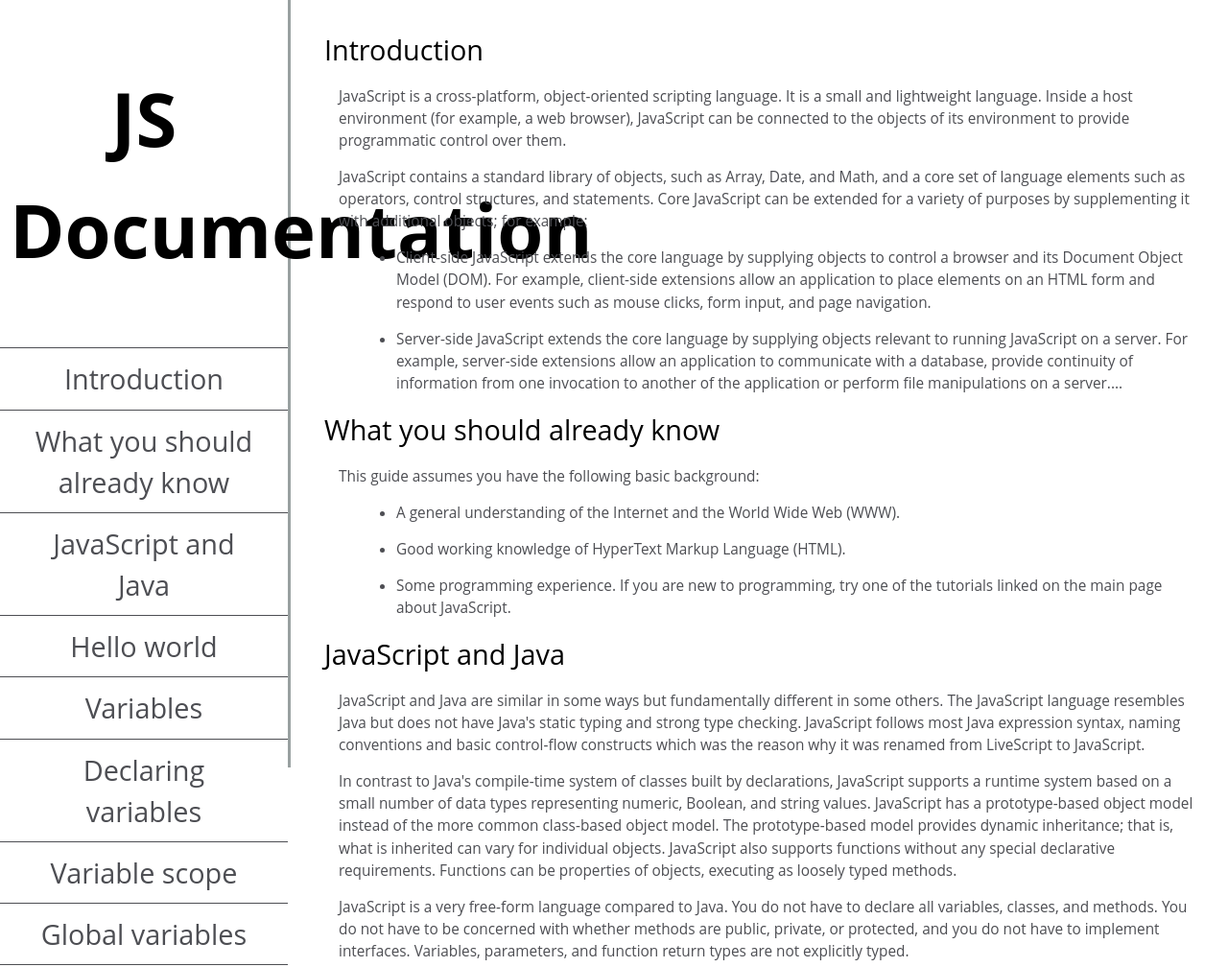
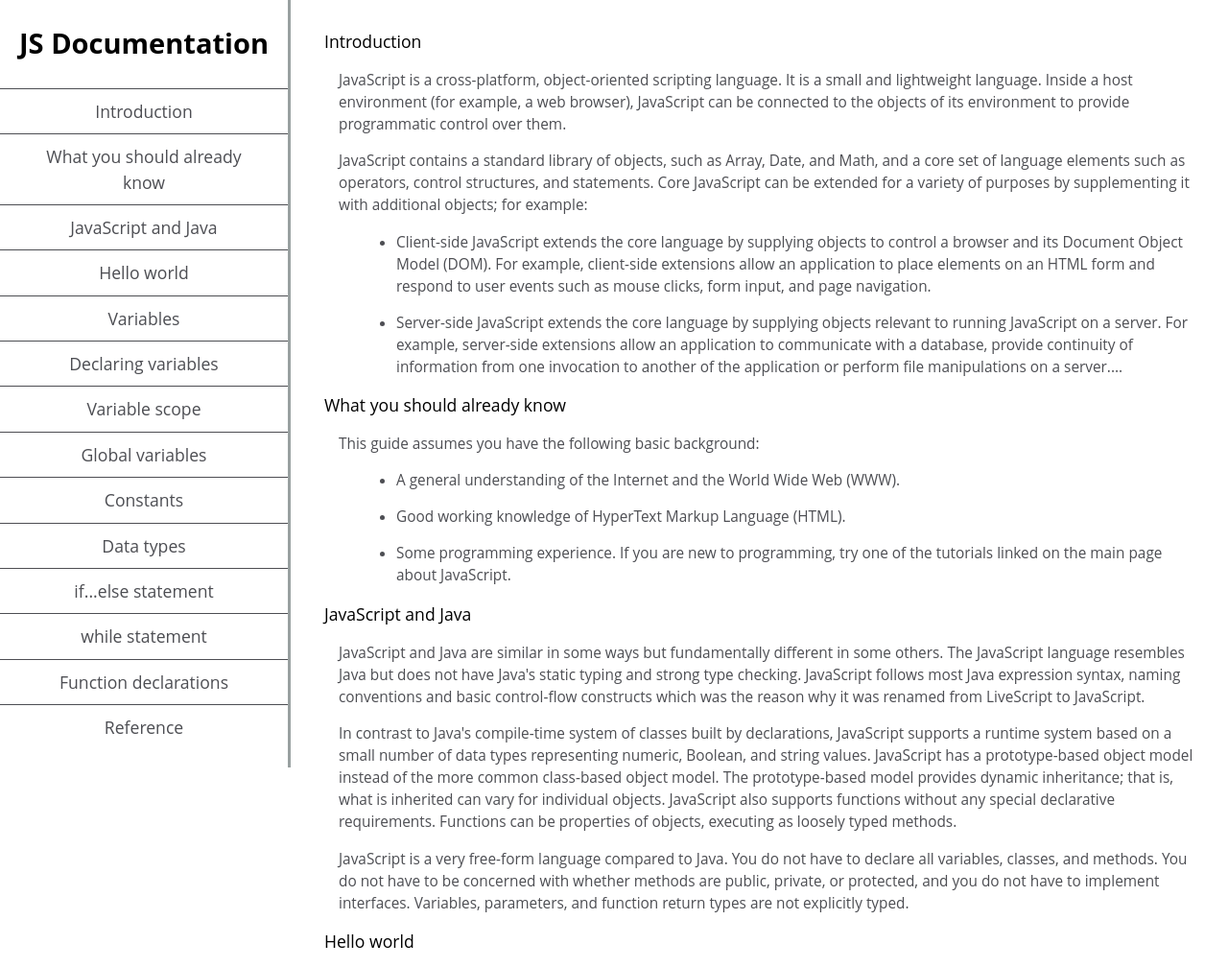
Before and after one commit to Uzair-Manzoor/MV-Collab-Uzair-Bolaji, a plain HTML site: page index.html in a window 1280 px wide. Shown: the top 1008 px of the page at 96% size. Drawn offline with Linux system fonts and the light colour scheme.

Commit message:
modified html and css

```diff
--- a/css/style.css
+++ b/css/style.css
@@ -21,7 +21,7 @@ header {
     color: black;
     margin: 10px;
     text-align: center;
-    font-size: 1.8em;
+    font-size: 1.1em;
     font-weight: thin;
   }
 
--- a/index.html
+++ b/index.html
@@ -30,7 +30,7 @@
         <ul>
           <li class="nav-link"><a href="#introduction">Introduction</a></li>
           <li class="nav-link"><a href="#what-you">What you should already know</a></li>
-          <li class="nav-link"><a href="#javaScript-and-java">JavaScript and Java</a></li>
+          <li class="nav-link"><a id="  javaScript_and_Java" href="#javaScript-and-java">JavaScript and Java</a></li>
           <li class="nav-link"><a href="#hello-world">Hello world</a></li>
           <li class="nav-link"><a href="#variables">Variables</a></li>
           <li class="nav-link"><a href="#declaring-variables">Declaring variables</a></li>
@@ -56,6 +56,8 @@
             elements such as operators, control structures, and statements. Core JavaScript can be extended for a variety
             of purposes by supplementing it with additional objects; for example:</p>
           <ul>
+
+
             <li>Client-side JavaScript extends the core language by supplying objects to control a browser and its
               Document Object Model (DOM). For example, client-side extensions allow an application to place elements on
               an HTML form and respond to user events such as mouse clicks, form input, and page navigation.</li>
@@ -83,7 +85,7 @@
           </ul>
         </article>
       </section>
-      <section class="main-section" id="JavaScript_and_Java">
+      <section class="main-section" id="  javaScript_and_Java">
         <header>JavaScript and Java</header>
         <article>
           <p>
```
